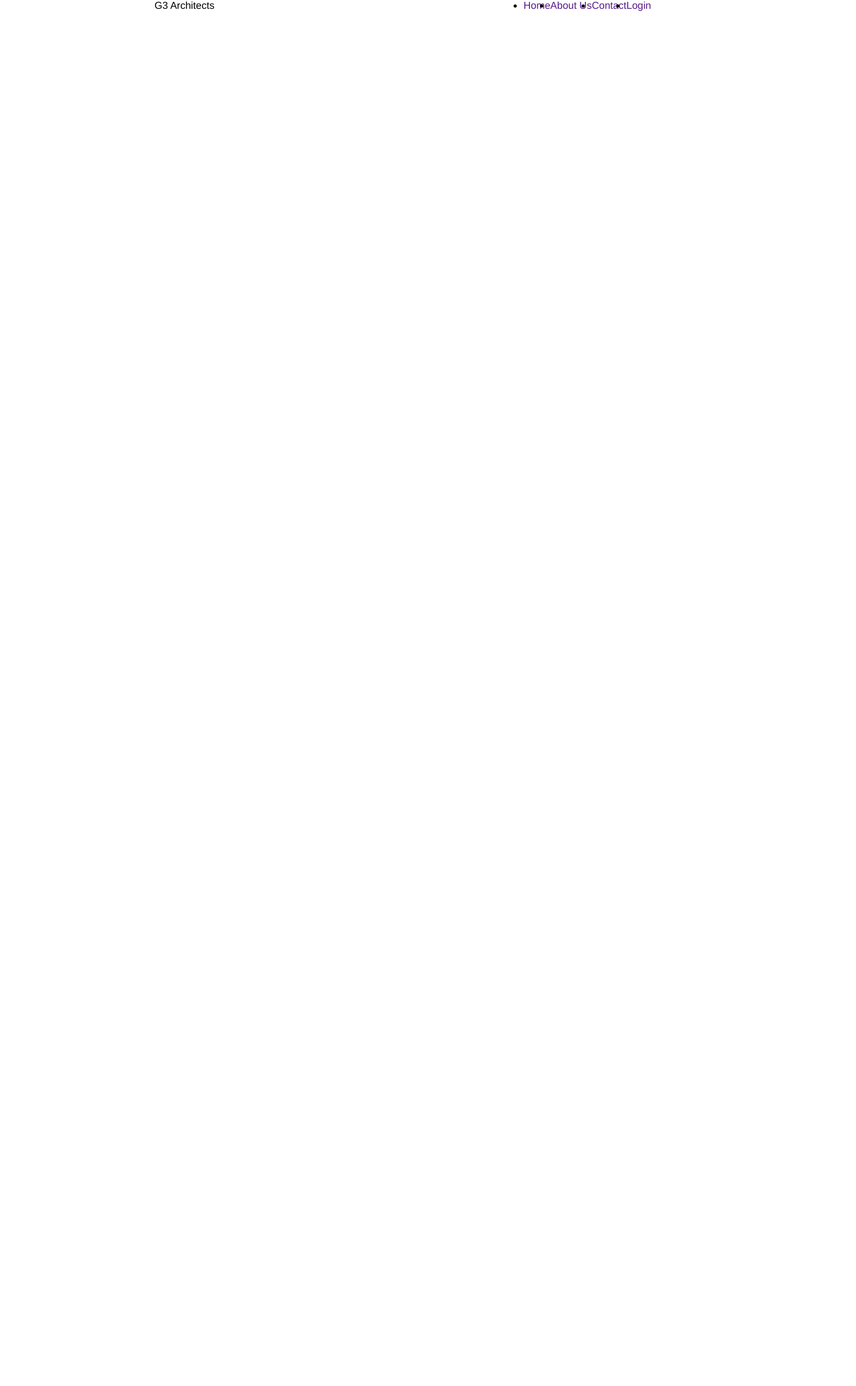
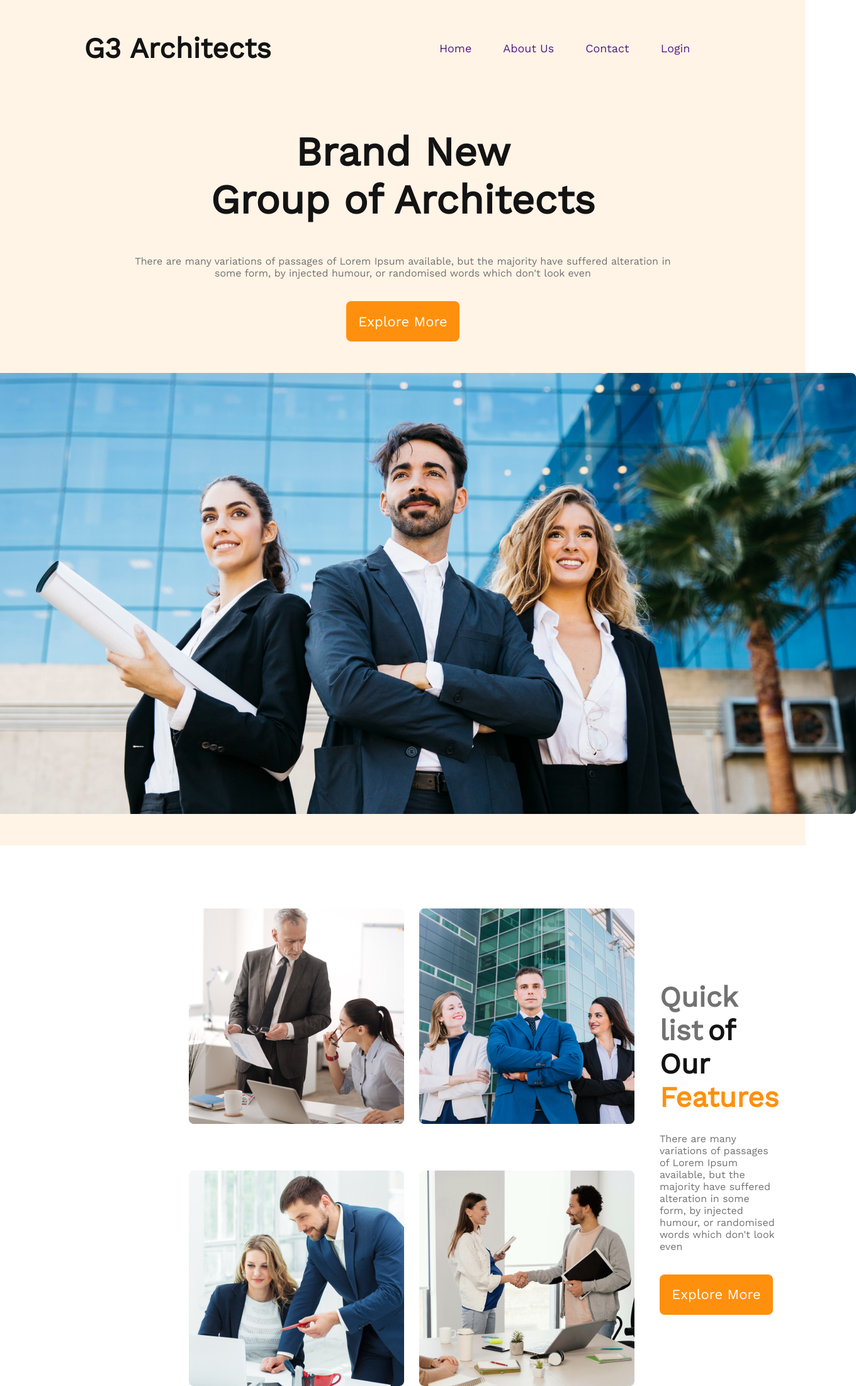
Before and after one commit to jawadarc/g3-architect-website, a plain HTML site: page index.html in a window 1280 px wide. Shown: the whole page at 63% size, 1360 px wide, since content can reach past the window. Before the commit the page ends 800 px from the top, so only its background shows below. Drawn offline with nearby package versions, Linux system fonts and the light colour scheme.

Commit message:
added header & feature

```diff
--- a/index.html
+++ b/index.html
@@ -6,12 +6,14 @@
     <meta name="viewport" content="width=device-width, initial-scale=1.0">
     <title>G3 Architecture Website</title>
     <link rel="stylesheet" href="style.css">
+
 </head>
 
 <body>
-    <header class="navigation">
+    <header class="header-section">
+        <div class="navigation">
             <div class="logo">G3 Architects</div>
-        <nav >
+            <nav>
                 <ul class="navbar">
                     <li><a href="">Home</a></li>
                     <li><a href="">About Us</a></li>
@@ -19,9 +21,38 @@
                     <li><a href="">Login</a></li>
                 </ul>
             </nav>
+        </div>
+
+        <div class="banner">
+            <h1 class="banner-head"> Brand New <br>Group of Architects</h1>
+            <h5 class="banner-desc">
+                There are many variations of passages of Lorem Ipsum available, but the majority have suffered
+                alteration in <br> some form, by injected humour, or randomised words which don't look even
+            </h5>
+            <button class="btn">Explore More</button>
+            <img src="/images/banner.png" alt="">
+        </div>
     </header>
     <main>
+        <!-- feature section -->
+        <section class="features-container">
+                <div class="images">
+                    <img src="/images/team1.png" alt="">
+                    <img src="/images/team2.png" alt="">
+                    <img src="/images/team3.png" alt="">
+                    <img src="/images/team4.png" alt="">
+                </div>
+                <div class="feature-content">
+                        <h1 class="">
+                            <span class="quick-list">Quick list</span> <span class="of-our"> of Our</span> <br> <span class="feature-text">Features</span>
+                        </h1>
+                        <h5 class="feature-description">
+                            There are many variations of passages of Lorem Ipsum available, but the majority have suffered alteration in some form, by injected humour, or randomised words which don't look even
+                        </h5>
+                        <button class="btn">Explore More</button>
 
+                </div>
+        </section>
     </main>
     <footer>
 
--- a/style.css
+++ b/style.css
@@ -1,19 +1,158 @@
+@import url('https://fonts.googleapis.com/css2?family=Lato&family=Work+Sans&display=swap');
+
 * {
     margin: 0px;
     padding: 0px;
-    font-family: 'Franklin Gothic Medium', 'Arial Narrow', Arial, sans-serif;
+    font-family: Work Sans;
+}
+
+.header-section {
+    background: rgba(255, 144, 14, 0.10);
+
 }
 
 .navigation {
     display: flex;
     justify-content: space-around;
     align-items: center;
+    padding-top: 50px;
+    padding-bottom: 100px;
+
+}
+
+.logo {
+    color: #131313;
+    text-align: center;
+    font-family: Work Sans;
+    font-size: 45px;
+    /* font-style: normal; */
+    font-weight: 700;
+    /* line-height: normal; */
 }
 
 a {
     text-decoration: none;
 }
-.navbar{
+
+.navbar {
+    color: #424242;
+    text-align: center;
+    font-family: Work Sans;
+    font-size: 18px;
+    font-weight: 500;
     display: flex;
-    text-decoration: none;
+    gap: 50px;
+    margin-right: 50px;
 }
+
+li {
+    list-style: none;
+}
+
+.banner {
+    display: flex;
+    justify-content: center;
+    align-items: center;
+    flex-direction: column;
+
+}
+
+.btn {
+    font-size: 22px;
+    border-radius: 8px;
+    background: #FF900E;
+    border: none;
+    width: 180px;
+    height: 64px;
+    color: white;
+    margin-top: 35px;
+    margin-bottom: 50px;
+}
+
+/* .btn:hover{
+    color: aqua;
+    transition: 0.2s;
+    background-color: #727272;
+} */
+
+.banner-head {
+    color: var(--dark-01, #131313);
+    text-align: center;
+    font-family: Work Sans;
+    font-size: 64px;
+    font-style: normal;
+    font-weight: 700;
+    line-height: normal;
+}
+
+.banner-desc {
+    color: var(--dark-03, #727272);
+    text-align: center;
+    font-family: Work Sans;
+    font-size: 16px;
+    font-weight: 400;
+    margin-top: 50px;
+}
+
+img {
+    margin-bottom: 50px;
+}
+
+/* end of header+banner */
+
+/* feature section */
+.features-container {
+    display: flex;
+    align-items: center;
+    justify-content: space-around;
+    padding: 100px 300px;
+
+}
+
+.feature-content {
+    display: flex;
+    flex-direction: column;
+    justify-content: flex-start;
+    margin-left: 40px;
+}
+
+.images {
+    display: grid;
+    grid-template-columns: repeat(2, 1fr);
+    gap: 24px;
+}
+
+.quick-list {
+    color: var(--dark-03, #727272);
+    font-family: Work Sans;
+    font-size: 45px;
+    font-style: normal;
+    font-weight: 700;
+    line-height: normal;
+}
+
+.of-our {
+    color: var(--dark-01, #131313);
+    font-family: Work Sans;
+    font-size: 45px;
+    font-style: normal;
+    font-weight: 700;
+}
+
+.feature-text {
+    color: #FF900E;
+    font-family: Work Sans;
+    font-size: 45px;
+    font-style: normal;
+    font-weight: 700;
+    line-height: normal;
+}
+
+.feature-description {
+    color: var(--dark-03, #727272);
+    /* text-align: center; */
+    font-family: Work Sans;
+    font-size: 16px;
+    font-weight: 400;
+    margin-top: 30px;
+}
```
Lines whose indentation alone changed are shown as unchanged.
